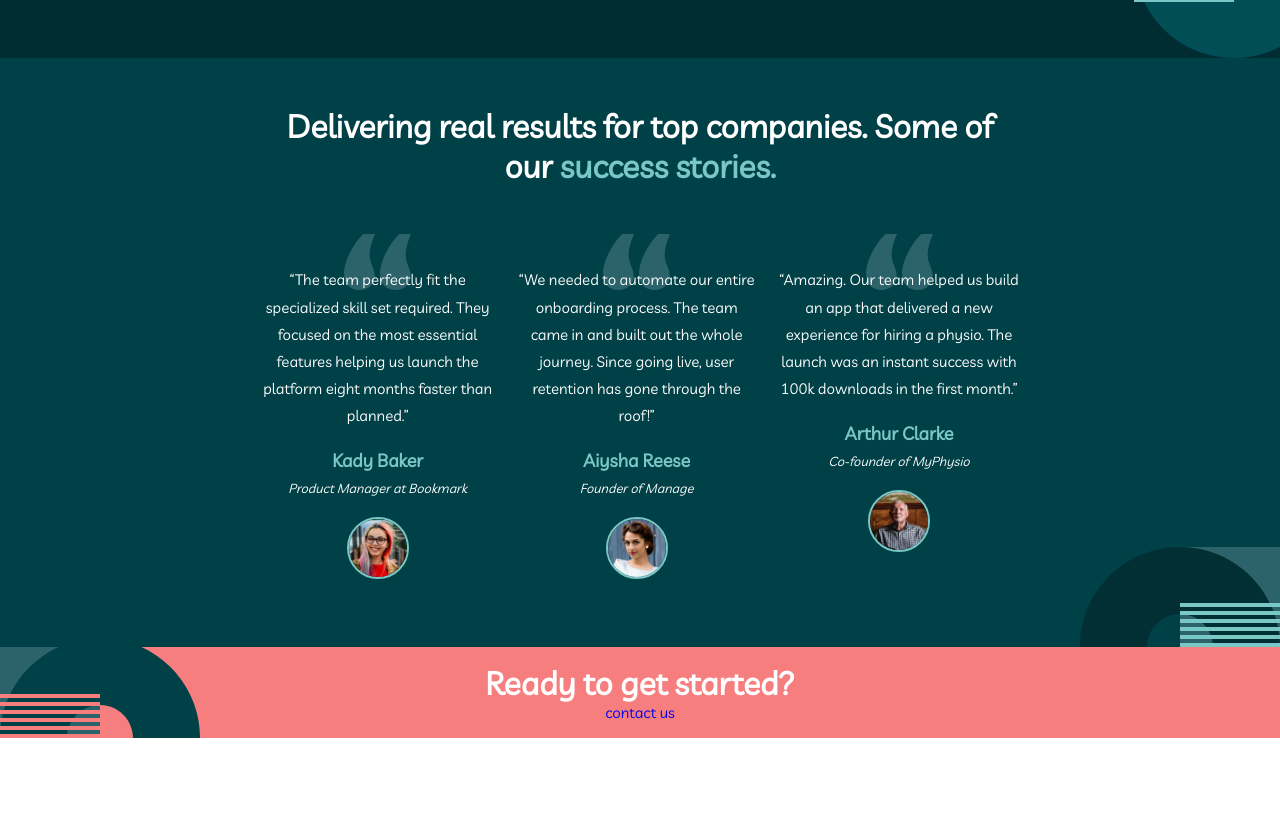
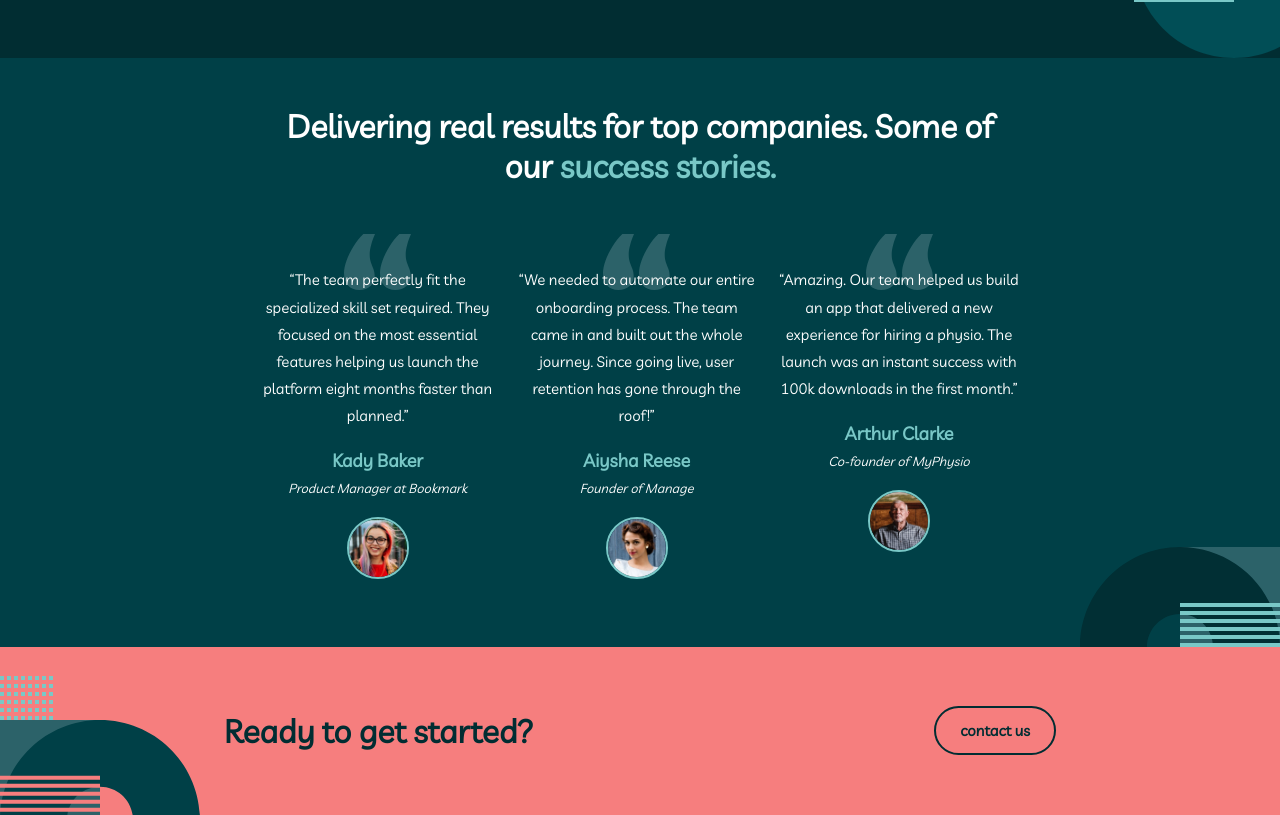
Before and after one commit to manoj-jayapprakash/myTeam-FEM, a React (Create React App) app: page / in a window 1280 px wide. Shown: the part 1085-1900 px from the top of the page. Before the commit the page ends 1823 px from the top, so only its background shows below. Built offline with nearby package versions, Linux system fonts and the light colour scheme.

Commit message:
Added css styles to contact us component

```diff
--- a/src/components/ContactUs.css
+++ b/src/components/ContactUs.css
@@ -2,7 +2,7 @@
   background-color: var(--primary-coral);
   background-image: url(../assets/bg-pattern-home-6-about-5.svg);
   background-repeat: no-repeat;
-  background-position: bottom left;
+  background-position: 0 120%;
 }
 
 .contact-us__content {
@@ -10,6 +10,46 @@
   text-align: center;
 }
 
+.contact-us__header {
+  margin: 2rem 0;
+}
+
+.contact-us__body {
+  margin: 2rem 0 5rem 0;
+}
+
 .contact-us__main-title {
   width: 70%;
+  color: var(--secondary-sacramento-green);
+  padding: 1rem 0;
 }
+
+.contact__cta {
+  color: var(--secondary-sacramento-green);
+  border: 2px solid var(--secondary-sacramento-green);
+  padding: 0.8rem 1.5rem;
+  border-radius: 25px;
+  font-weight: 700;
+}
+
+.contact__cta:hover {
+  background-color: var(--secondary-sacramento-green);
+  color: var(--primary-white);
+}
+
+@media (min-width: 700px) {
+  .contact-us__content {
+    display: flex;
+    align-items: center;
+    justify-content: space-between;
+    width: 65%;
+  }
+
+  .contact-us__main-title {
+    width: 100%;
+  }
+
+  .contact-us__body {
+    margin: 2rem 0;
+  }
+}
--- a/src/components/ContactUs.js
+++ b/src/components/ContactUs.js
@@ -4,13 +4,15 @@ export const ContactUs = () => {
   return (
     <section className="contact-us">
       <div className="container contact-us__content">
-        <div className="section__header ">
+        <div className="contact-us__header ">
           <h2 className="section__title contact-us__main-title mx-auto">
             Ready to get started?
           </h2>
         </div>
-        <div className="section__body ">
-          <a href="google.com">contact us</a>
+        <div className="contact-us__body ">
+          <a href="google.com" className="contact__cta">
+            contact us
+          </a>
         </div>
       </div>
     </section>
```
